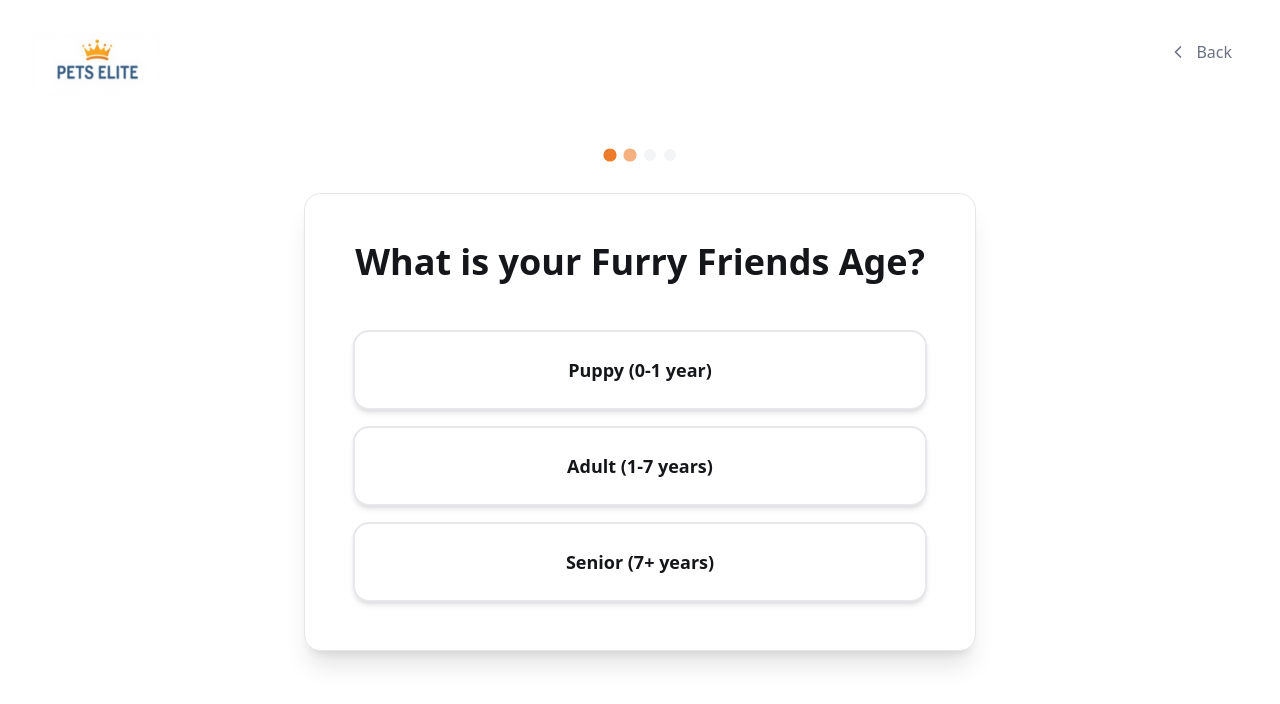
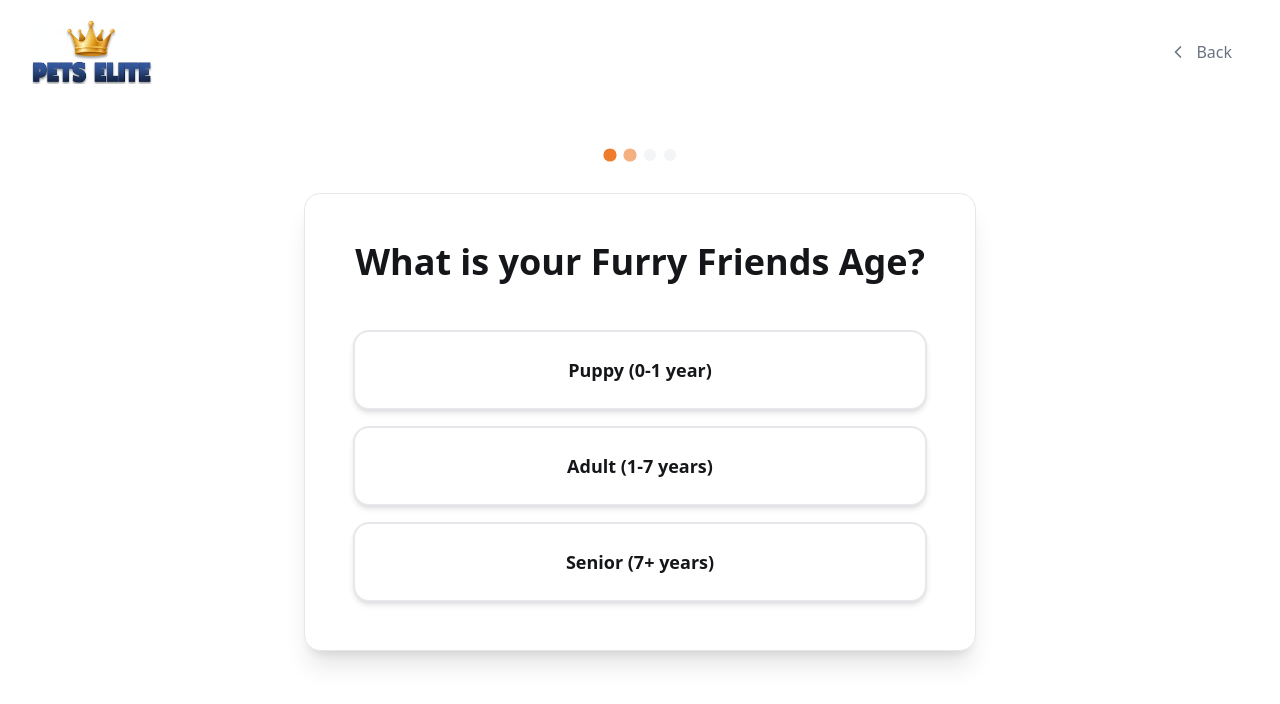
Before and after one commit to robertpetselite/pup-pathfinder-quiz, a React (Vite) app: page / in a window 1280 px wide. Both pictures are taken after a click on the button "Diet Guide". Shown: the top 704 px of the page. Built offline with nearby package versions, Linux system fonts and the light colour scheme.

Commit message:
Made changes to it.

```diff
--- a/src/components/slides/QuizSlide.tsx
+++ b/src/components/slides/QuizSlide.tsx
@@ -23,9 +23,9 @@ export function QuizSlide({
   return (
     <div className="min-h-screen flex items-center justify-center bg-background px-6">
       {/* Logo */}
-      <div className="absolute top-8 left-8 z-20">
+      <div className="absolute top-5 left-8 z-20">
         <img
-          src="/lovable-uploads/66baaea8-6a9e-4cf7-b77f-4813fa4bd576.png"
+          src="/pe-logo-white.png"
           alt="Pets Elite"
           className="h-12 md:h-16 w-auto"
         />
```
